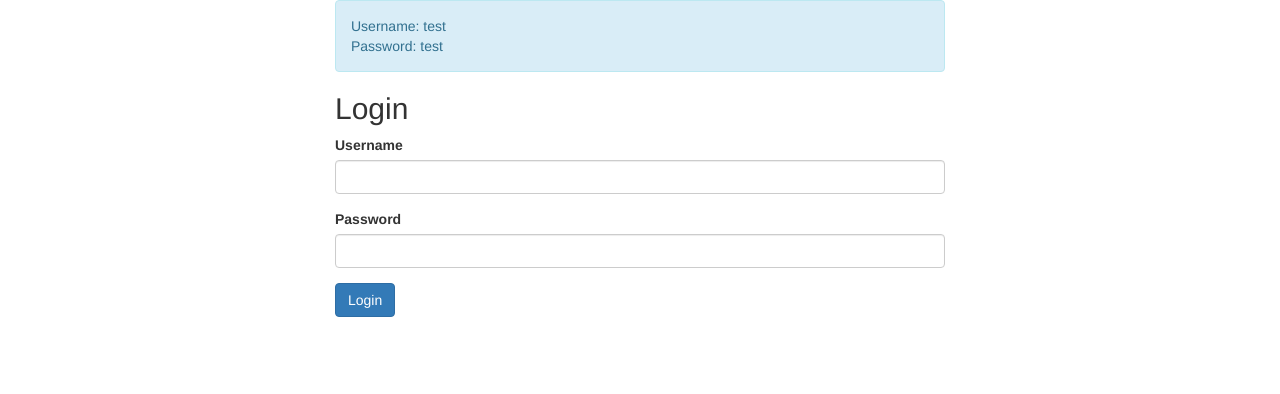
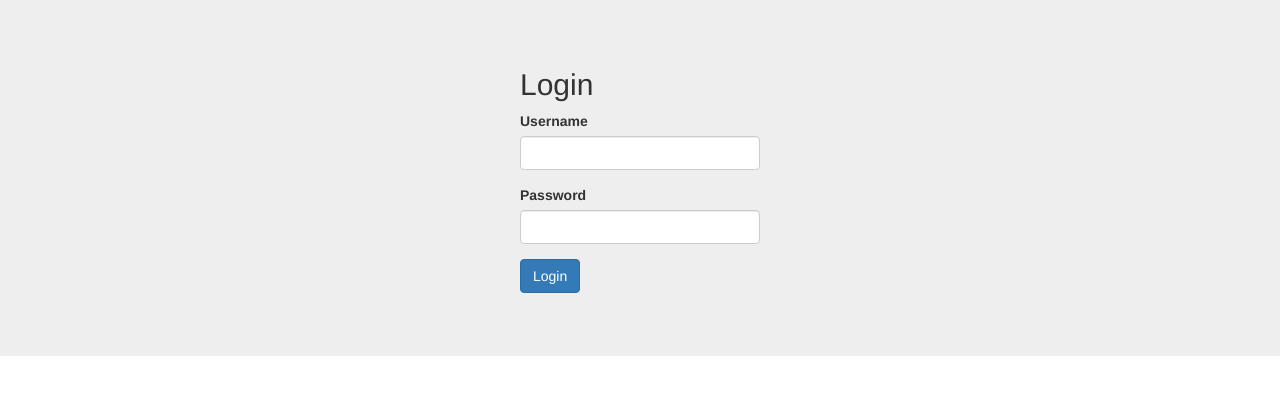
Before and after one commit to cfriaszapater/kanban-board, a React (Create React App) app: page /login in a window 1280 px wide. Shown: the top 394 px of the page. Built offline with nearby package versions, Linux system fonts and the light colour scheme.

Commit message:
style login page with bootstrap

```diff
--- a/src/LoginPage/LoginPage.jsx
+++ b/src/LoginPage/LoginPage.jsx
@@ -40,17 +40,17 @@ class LoginPage extends React.Component {
     const { loggingIn } = this.props;
     const { username, password, submitted } = this.state;
     return (
+      <div className="jumbotron">
+        <div className="container">
           <div className="col-md-6 col-md-offset-3">
-        <div className="alert alert-info">
-          Username: test
-          <br />
-          Password: test
-        </div>
+            <div>
+              <div className="col-md-6 col-md-offset-3">
                 <h2>Login</h2>
                 <form name="form" onSubmit={this.handleSubmit}>
                   <div
                     className={
-              "form-group" + (submitted && !username ? " has-error" : "")
+                      "form-group" +
+                      (submitted && !username ? " has-error" : "")
                     }
                   >
                     <label htmlFor="username">Username</label>
@@ -67,7 +67,8 @@ class LoginPage extends React.Component {
                   </div>
                   <div
                     className={
-              "form-group" + (submitted && !password ? " has-error" : "")
+                      "form-group" +
+                      (submitted && !password ? " has-error" : "")
                     }
                   >
                     <label htmlFor="password">Password</label>
@@ -93,6 +94,10 @@ class LoginPage extends React.Component {
                   </div>
                 </form>
               </div>
+            </div>
+          </div>
+        </div>
+      </div>
     );
   }
 }
```
Lines whose indentation alone changed are shown as unchanged.
